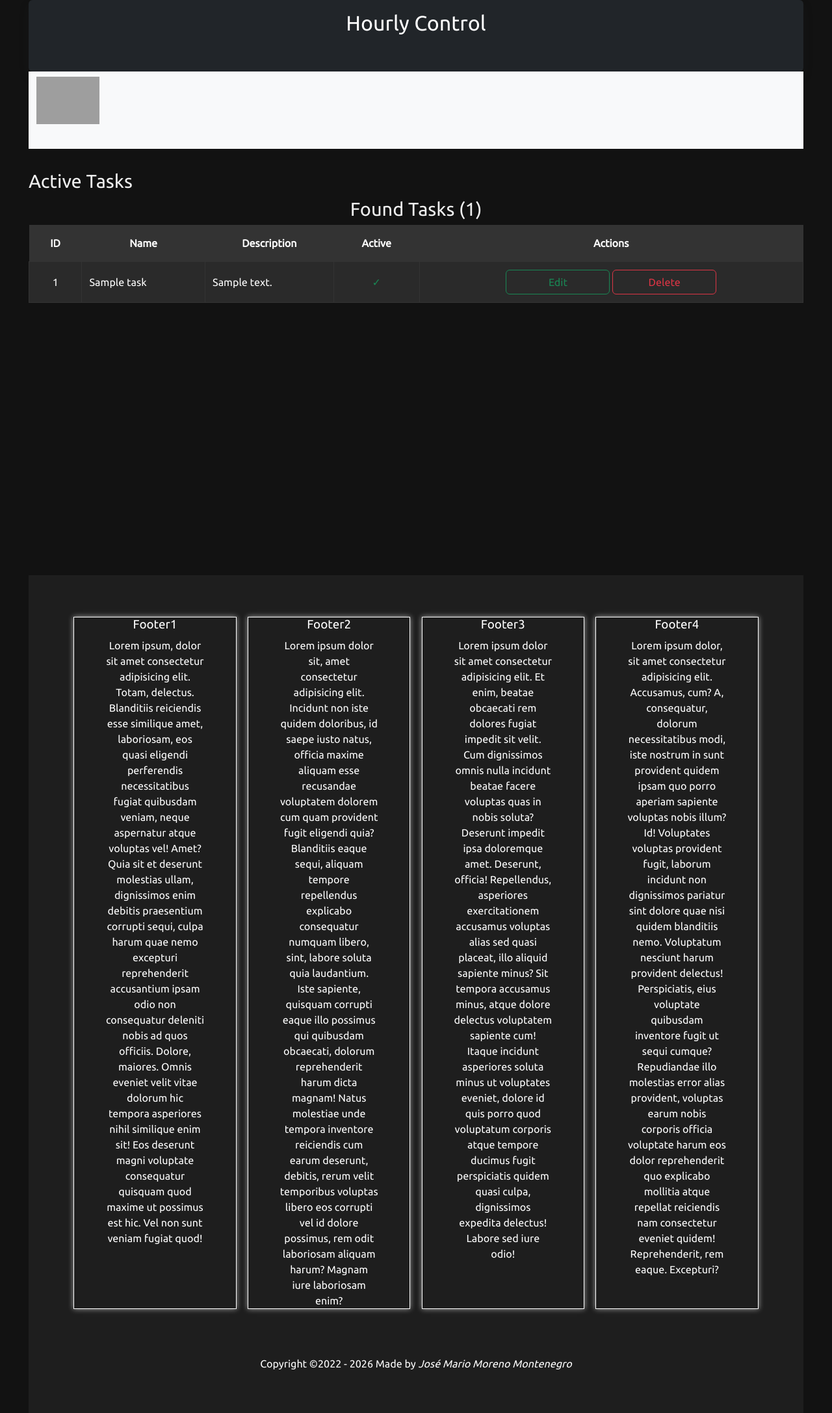
After one commit to Randy88-art/hourly-control, a PHP site: template Application/view/admin/search/active_tasks/active_tasks_view.twig in a window 1280 px wide. The commit adds this page. Shown: the whole page at 65% size. Run offline with PHP 8.4, Linux system fonts and the light colour scheme; the template is opened without the code that fills it: most values are stand-ins (such as "Sample title", 1, 10 or a date in 2020); some libraries are stand-ins or nearby versions; grey boxes are pictures that could not be loaded.

Commit message:
feat: show active tasks

```diff
--- /dev/null
+++ b/Application/view/admin/search/active_tasks/active_tasks_view.twig
@@ -0,0 +1,53 @@
+{% extends 'base.twig' %}
+
+{% block title %}Tareas Activas{% endblock %}
+
+{% block main %}
+    <h2>Active Tasks</h2>
+
+    {% if tasks is defined and tasks is not empty %}
+        <h2 class="text-align-center">Found Tasks ({{ totalTasks|length}})</h2>
+        <div class="table-responsive">
+            <table class="table-dark">
+                <thead class="text-align-center">
+                    <tr>
+                        <th>ID</th>
+                        <th>Name</th>
+                        <th>Description</th>
+                        <th>Active</th>
+                        <th>Actions</th>
+                    </tr>
+                </thead>
+                <tbody>
+                    {% for task in tasks %}
+                        <tr>
+                            <td>{{ task.task_id }}</td>
+                            <td class="text-align-left">{{ task.task_name }}</td>
+                            <td class="text-align-left">{{ task.task_description|default('N/A') }}</td>
+                            <td>
+                                {% if task.active %}
+                                    <span class="text-success">&#10003;</span> {# ✔ #}
+                                {% else %}
+                                    <span class="text-danger">&#10007;</span> {# ✖ #}
+                                {% endif %}
+                            </td>
+                            <td class="actions">
+                                <a class="btn btn-outline-success" href="/Tasks/task/edit/{{ task.task_id }}">Edit</a>
+                                {{ include('admin/tasks/_delete_form.twig') }}
+                            </td>
+                        </tr>
+                    {% endfor %}
+                </tbody>
+            </table>
+        </div>
+
+        {# Pagination Controls #}
+        <nav aria-label="Page navigation">
+            <ul class="pagination justify-content-center">
+                {# Implement pagination links using currentPage, totalPages, limit #}
+            </ul>
+        </nav>
+    {% elseif tasks is defined and tasks is empty %}
+        <div class="alert alert-info">No se encontraron tareas activas.</div>
+    {% endif %}
+{% endblock %}
--- a/public/css/estilo.css
+++ b/public/css/estilo.css
@@ -397,6 +397,18 @@ div.row:has(.footer-column) {
 	text-align: left;
 }
 
+.dashboard-options h3 {
+	margin-left: initial;
+}
+
+.dashboard-options h4 {
+	margin: initial;
+}
+
+footer h3 {
+	margin-left: initial;
+}
+
 /***************** Configuración para móviles **********************/
 @media (max-width:480px) {
 	main {
```
Also changed, not shown: Application/Controller/admin/SearchController.php (+37 -0 lines), Application/view/admin/dashboard_view.twig (+11 -3 lines).
